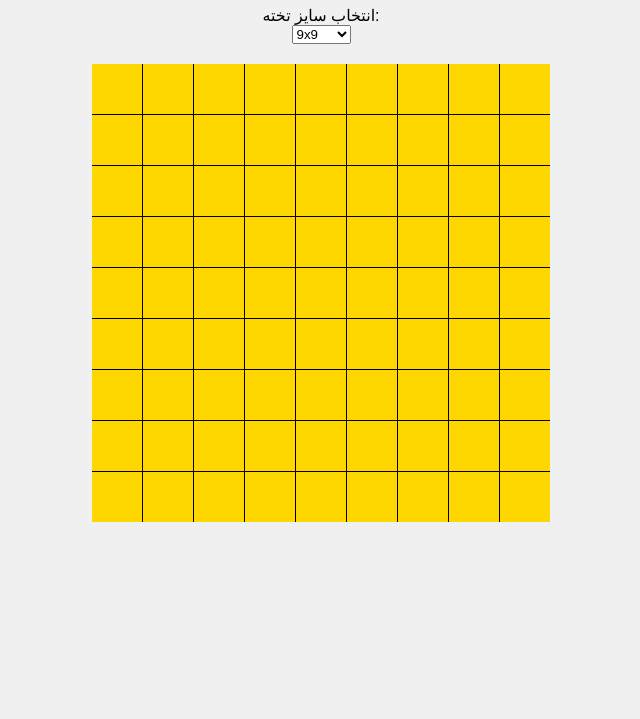
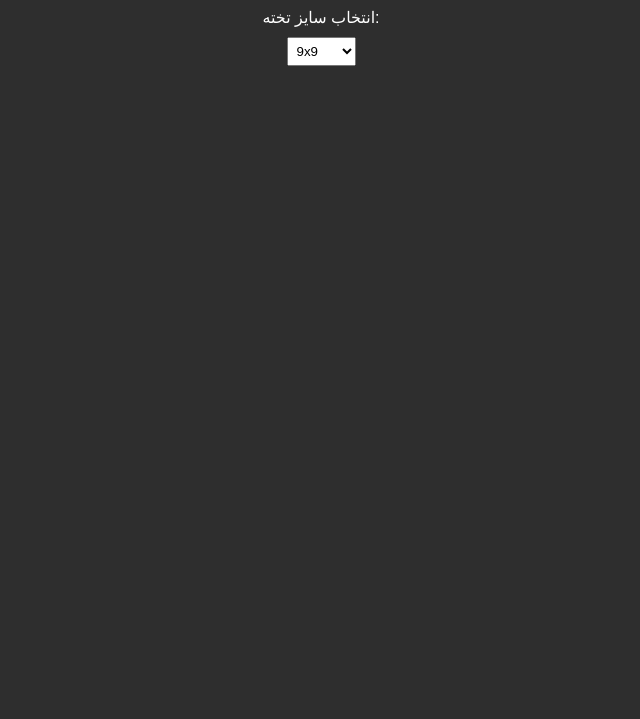
Before and after one commit to Fardad86/go, a plain HTML site: page index.html in a window 1280 px wide. Shown: the part 81-800 px from the top of the page, without its empty margins (319-959 px from the left). Drawn offline with Linux system fonts and the light colour scheme.

Commit message:
Update styles.css

```diff
--- a/styles.css
+++ b/styles.css
@@ -3,42 +3,53 @@ body {
     flex-direction: column;
     align-items: center;
     font-family: Arial, sans-serif;
-    background-color: #f0f0f0;
+    background-color: #2e2e2e;
+    color: #fff;
+    margin: 0;
+    padding: 0;
 }
 
 h1 {
     margin-top: 20px;
-    color: #333;
+}
+
+label {
+    margin-top: 10px;
+    color: #fff;
+}
+
+#boardSize {
+    margin: 10px;
+    padding: 5px;
 }
 
 #board {
     display: grid;
-    grid-template-columns: repeat(9, 50px);
-    grid-template-rows: repeat(9, 50px);
-    gap: 1px;
     margin-top: 20px;
-    background-color: #000;
+    background-color: #b88b4f; /* رنگ بورد واقعی‌تر */
 }
 
 .cell {
-    width: 50px;
-    height: 50px;
-    background-color: #FFD700;
+    width: 100%;
+    height: 100%;
+    background-color: #f0d9b5; /* رنگ تقاطع‌ها */
     position: relative;
+    transition: background-color 0.3s;
 }
 
 .cell:hover {
-    background-color: #FFEC8B;
+    background-color: #e0cdbd;
 }
 
 .stone {
-    width: 90%;
-    height: 90%;
+    width: 80%;
+    height: 80%;
     border-radius: 50%;
     position: absolute;
-    top: 5%;
-    left: 5%;
-    box-sizing: border-box;
+    top: 50%;
+    left: 50%;
+    transform: translate(-50%, -50%);
+    transition: transform 0.3s, opacity 0.3s;
 }
 
 .black {
```
